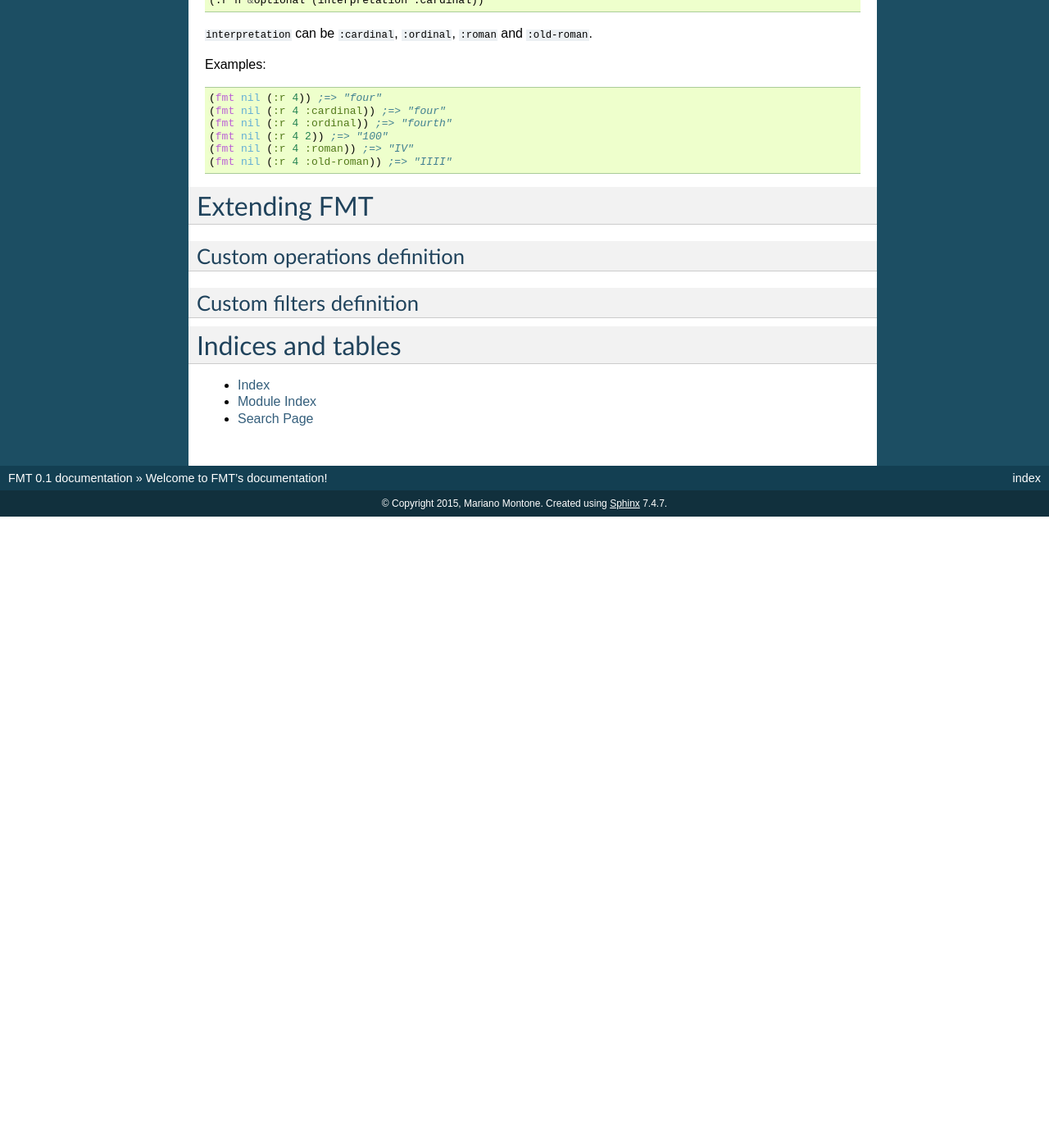
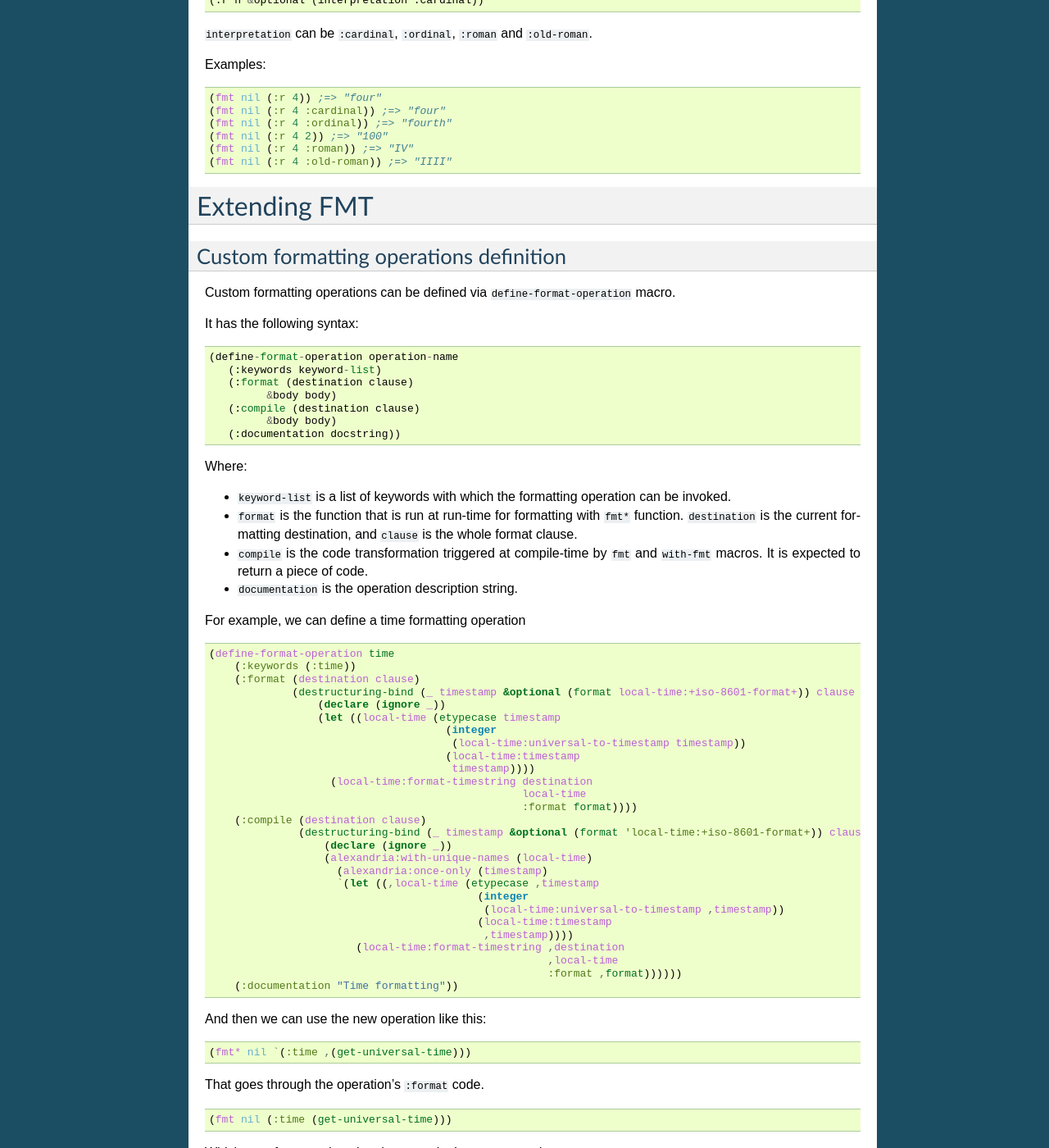
Before and after one commit to mmontone/fmt, a Sphinx documentation site: the page built from doc/source/index.rst, in a window 1280 px wide and 1400 px high, scrolled down 6011 px. Shown: the whole window at 82% size. Built offline with Sphinx 7.4.7, drawn with Linux system fonts in a browser that asks for light colours; before the commit the page ends 6641 px from its top, so only the background shows below that; some of the changed text lies outside the part shown.

Commit message:
Doc: custom format operations

```diff
--- a/doc/source/index.rst
+++ b/doc/source/index.rst
@@ -368,8 +368,74 @@ Examples:
 Extending FMT
 =============
 
-Custom operations definition
-----------------------------
+Custom formatting operations definition
+---------------------------------------
+
+Custom formatting operations can be defined via ``define-format-operation`` macro.
+
+It has the following syntax::
+
+  (define-format-operation operation-name
+     (:keywords keyword-list)
+     (:format (destination clause)
+           &body body)
+     (:compile (destination clause)
+           &body body)
+     (:documentation docstring))
+
+Where:
+
+* ``keyword-list`` is a list of keywords with which the formatting operation can be invoked.
+* ``format`` is the function that is run at run-time for formatting with ``fmt*`` function. ``destination`` is the current formatting destination, and ``clause`` is the whole format clause.
+* ``compile`` is the code transformation triggered at compile-time by ``fmt`` and ``with-fmt`` macros. It is expected to return a piece of code.
+* ``documentation`` is the operation description string.
+
+For example, we can define a time formatting operation
+
+.. code-block:: common-lisp
+
+   (define-format-operation time
+       (:keywords (:time))
+       (:format (destination clause)
+		(destructuring-bind (_ timestamp &optional (format local-time:+iso-8601-format+)) clause
+		    (declare (ignore _))
+		    (let ((local-time (etypecase timestamp
+					(integer
+					 (local-time:universal-to-timestamp timestamp))
+					(local-time:timestamp
+					 timestamp))))
+		      (local-time:format-timestring destination
+						    local-time
+						    :format format))))
+       (:compile (destination clause)
+		 (destructuring-bind (_ timestamp &optional (format 'local-time:+iso-8601-format+)) clause
+		     (declare (ignore _))
+		     (alexandria:with-unique-names (local-time)
+		       (alexandria:once-only (timestamp)
+		       `(let ((,local-time (etypecase ,timestamp
+					     (integer
+					      (local-time:universal-to-timestamp ,timestamp))
+					     (local-time:timestamp
+					      ,timestamp))))
+			  (local-time:format-timestring ,destination
+							,local-time
+							:format ,format))))))
+       (:documentation "Time formatting"))
+
+And then we can use the new operation like this:
+
+.. code-block:: common-lisp
+
+   (fmt* nil `(:time ,(get-universal-time)))
+
+That goes through the operation's ``:format`` code.
+
+.. code-block:: common-lisp
+
+   (fmt nil (:time (get-universal-time)))
+
+Which transforms code using the operation's ``:compile`` code.
+
 
 Custom filters definition
 -------------------------
```
